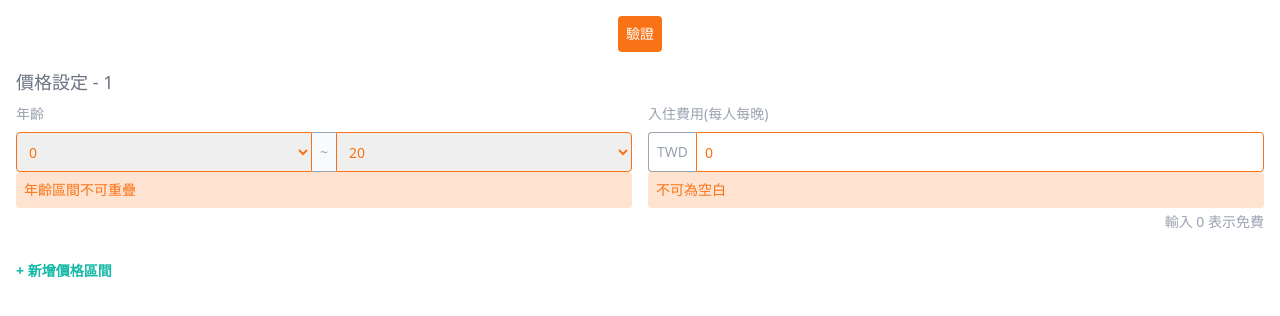
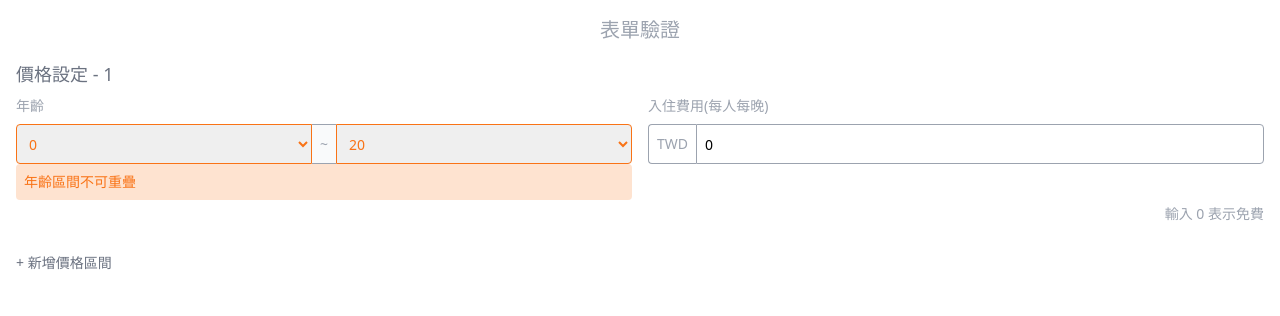
Before and after one commit to stranger583/form-validation, a React (Create React App) app: page / in a window 1280 px wide. Shown: the top 316 px of the page. Built offline with nearby package versions, Linux system fonts and the light colour scheme.

Commit message:
feat: add age range updated fn

```diff
--- a/src/App.tsx
+++ b/src/App.tsx
@@ -3,46 +3,59 @@ import { Button } from './components/ui/button';
 import AgeGroupPriceList from './components/age-group-price-list';
 import type { AgeGroupPriceType } from './types';
 import { MAX_AGE, MIN_AGE } from './constant';
+import { getNumberIntervals } from './utils/age-utils';
 
 const defaultItem = {
-  ageGroup:[MIN_AGE, MAX_AGE] as AgeGroupPriceType['ageGroup'],
-  price:0
+  ageGroup: [MIN_AGE, MAX_AGE] as AgeGroupPriceType['ageGroup'],
+  price: 0
 }
 
 function App() {
   const [data, setData] = useState<AgeGroupPriceType[]>([defaultItem]);
-  const [error, setError] = useState();
 
-  function handleUpdatedList<K extends keyof AgeGroupPriceType>(index:number, val:AgeGroupPriceType[K] ,type:K){
+  const ageRange = data.map(item => item.ageGroup)
+  const {notInclude, overlap } = getNumberIntervals(ageRange);
+  const isFullCoverage = notInclude.length === 0;
+
+
+
+  function handleUpdatedList<K extends keyof AgeGroupPriceType>(index: number, val: AgeGroupPriceType[K], type: K) {
     const newList = [...data];
     newList[index] = {
       ...newList[index],
-      [type]:val
+      [type]: val
     }
     setData(newList)
   }
 
-  function handleAddList(){
-    setData(prev=> [...prev,defaultItem]);
-
+  function handleAddList() {
+    setData(prev => [...prev, defaultItem]);
   }
 
-  function handleRemoveList(index:number){
+  function handleRemoveList(index: number) {
     const newList = [...data];
     newList.splice(index, 1);
     setData(newList)
   }
 
   return (
-    <form className='w-vw h-dvh p-4 flex flex-col items-center max-w-screen-xl mx-auto'>
-      <Button type='submit' variant='validation'>驗證</Button>
+    <div className='w-vw h-dvh p-4 flex flex-col items-center max-w-screen-xl mx-auto'>
+      <h1 className='text-gray-400 text-xl'>表單驗證</h1>
       <AgeGroupPriceList
         data={data}
         handleRemoveList={handleRemoveList}
         handleUpdatedList={handleUpdatedList}
       />
-      <Button type='button' variant='add' className='self-start' onClick={handleAddList}>+ 新增價格區間</Button>
-    </form>
+      <Button
+        type='button'
+        variant={isFullCoverage ? 'disabled' : 'add'}
+        className='self-start'
+        onClick={handleAddList}
+        disabled={isFullCoverage}
+      >
+        + 新增價格區間
+      </Button>
+    </div>
   );
 }
 
--- a/src/components/age-group-select.tsx
+++ b/src/components/age-group-select.tsx
@@ -1,31 +1,50 @@
-import { Select,Option } from './ui/select'
+import { Select, Option } from './ui/select'
 import { AGES } from '../constant'
 import { cN } from '../libs/tw-marge'
 import type { AgeGroupPriceType } from '../types';
 
 interface Props {
-    index:number;
-    ageGroup:AgeGroupPriceType['ageGroup'];
-    handleUpdatedList:<K extends keyof AgeGroupPriceType>( index:number, val:AgeGroupPriceType[K] ,type:K)=>void
+    index: number;
+    ageGroup: AgeGroupPriceType['ageGroup'];
+    handleUpdatedList: <K extends keyof AgeGroupPriceType>(index: number, val: AgeGroupPriceType[K], type: K) => void
 }
 
-function AgeGroupSelect({ageGroup,handleUpdatedList,index}:Props) {
-    const [startAge, endAge] = ageGroup
+function AgeGroupSelect({ ageGroup, handleUpdatedList, index }: Props) {
+    const [startAge, endAge] = ageGroup;
+
+    function handleChanged(i: number, val: number) {
+        const newRange = [...ageGroup] as AgeGroupPriceType['ageGroup'];
+        newRange[i] = val;
+        handleUpdatedList(index, newRange, 'ageGroup');
+    }
+
     return (
         <div className='w-1/2 text-sm'>
             <h3 className='text-gray-400 py-2'>年齡</h3>
             <div className='flex items-center w-full h-10'>
-        <Select className={cN('rounded-l',{'border-orange-500 text-orange-500':true})} value={startAge}>
+                <Select
+                    className={cN('rounded-l', {
+                        'border-orange-500 text-orange-500': true
+                    })}
+                    value={startAge}
+                    onChange={e => handleChanged(0, Number(e.target.value))}
+                >
                     {AGES.map((age) => (
-                <Option key={age}>
+                        <Option key={age} disabled={age > endAge}>
                             {age}
                         </Option>
                     ))}
                 </Select>
                 <div className='flex items-center p-2 border-y border-gray-400 text-gray-400 bg-gray-50 h-full'>~</div>
-        <Select className={cN('rounded-r',{'border-orange-500 text-orange-500':true})} value={endAge}>
+                <Select
+                    className={cN('rounded-r', {
+                        'border-orange-500 text-orange-500': true
+                    })}
+                    value={endAge}
+                    onChange={e => handleChanged(1, Number(e.target.value))}
+                >
                     {AGES.map((age) => (
-                <Option key={age}>
+                        <Option key={age} disabled={age < startAge}>
                             {age}
                         </Option>
                     ))}
--- a/src/components/price-input.tsx
+++ b/src/components/price-input.tsx
@@ -12,6 +12,7 @@ interface Props {
 
 function PriceInput({ price, handleUpdatedList, index }: Props) {
   const [priceVal, setPriceVal] = useState(price.toString());
+  const isValueEmpty = priceVal==='';
 
   const handlePriceChange = (e: React.ChangeEvent<HTMLInputElement>) => {
     const val = removeComma(e.target.value);
@@ -41,10 +42,10 @@ function PriceInput({ price, handleUpdatedList, index }: Props) {
           value={priceVal}
           placeholder='請輸入費用'
           onChange={e => handlePriceChange(e)}
-          className={cN(' rounded-r', { 'border-orange-500 text-orange-500': true })}
+          className={cN(' rounded-r', { 'border-orange-500 text-orange-500': isValueEmpty })}
         />
       </div>
-      <div className='bg-orange-500/20 text-orange-500 rounded w-full p-2'>不可為空白</div>
+      <div className={cN('invisible bg-orange-500/20 text-orange-500 rounded w-full p-2',{'visible':isValueEmpty})}>不可為空白</div>
       <div className='text-gray-400 text-end py-1'>輸入 0 表示免費</div>
     </div>
   )
--- a/src/utils/age-utils.ts
+++ b/src/utils/age-utils.ts
@@ -1,4 +1,5 @@
 import { ageGroupType } from "../types";
+
 export function getNumberIntervals(intervals: ageGroupType[]) {
   const Range = { max: 20, min: 0 };
   const overlap: ageGroupType[] = []; // 重疊
```
Lines whose indentation alone changed are shown as unchanged.
